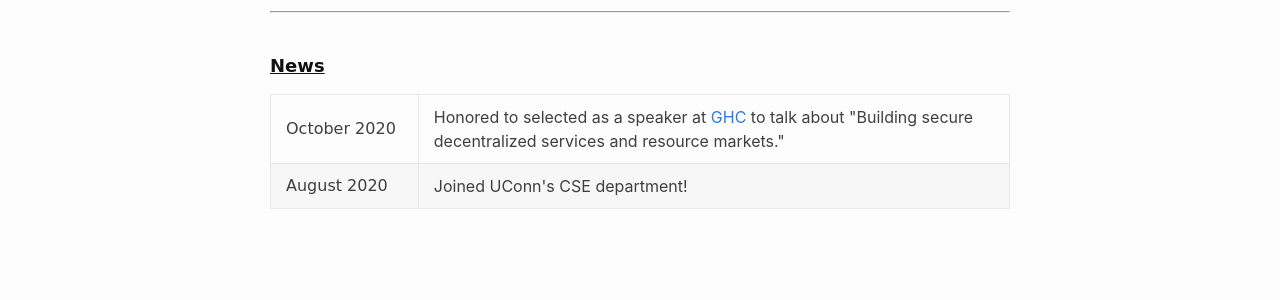
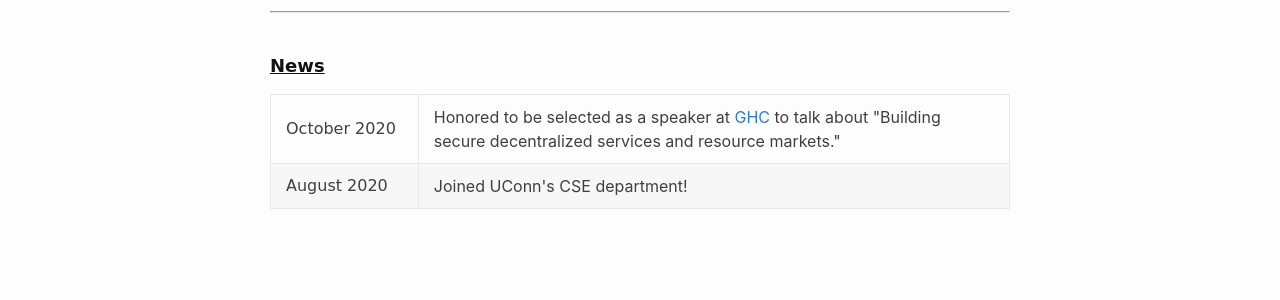
Before and after one commit to GhadaAlmashaqbeh/GhadaAlmashaqbeh.github.io, a Jekyll site: the page built from index.md, in a window 1280 px wide. Shown: the part 708-1008 px from the top of the page. Built offline with Jekyll 4.4.1, drawn with Linux system fonts in a browser that asks for light colours.

Commit message:
minor edit

```diff
--- a/index.md
+++ b/index.md
@@ -37,7 +37,7 @@
   <table style = "width: 100%">
     <tr>
       <td style="width: 20%;font-family: 'Comic Sans MS';">October 2020</td>
-      <td>Honored to selected as a speaker at <a href="https://ghc.anitab.org/">GHC</a> to talk about "Building secure decentralized services and resource markets."</td>
+      <td>Honored to be selected as a speaker at <a href="https://ghc.anitab.org/">GHC</a> to talk about "Building secure decentralized services and resource markets."</td>
     </tr>
     <tr>
       <td style="width: 18%;font-family: 'Comic Sans MS';">August 2020</td>
```
